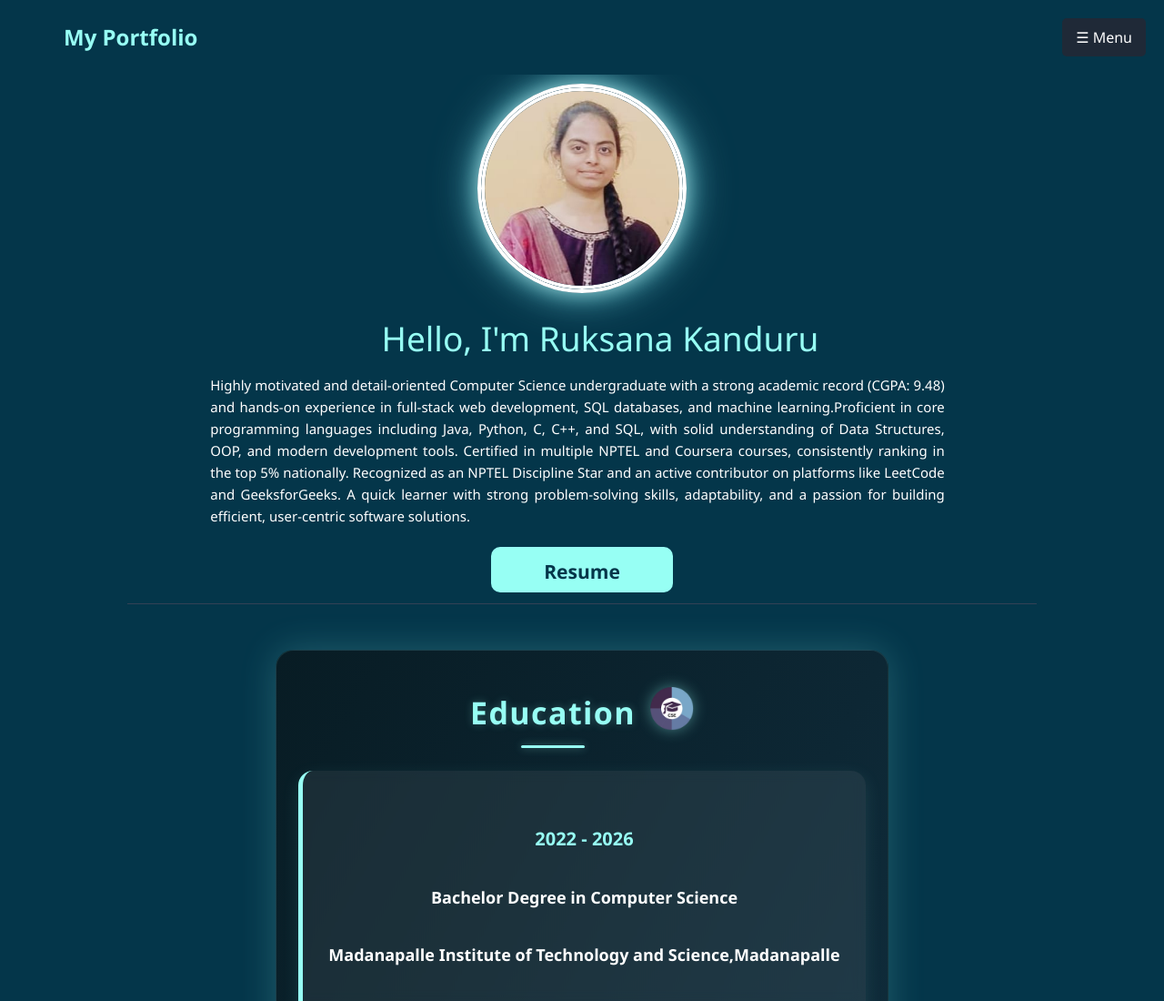
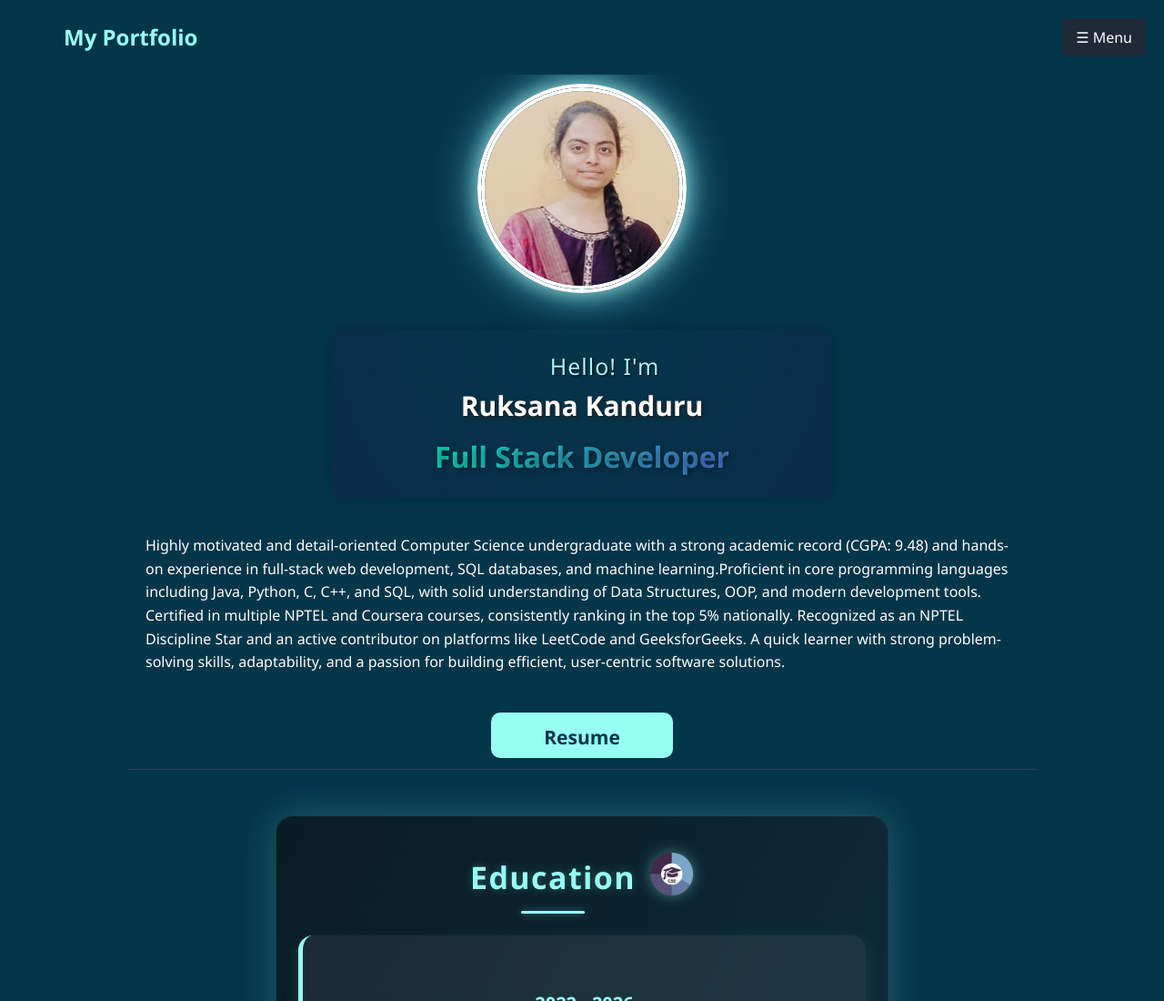
Before and after one commit to Ruksana2005/portfolio, a plain HTML site: page my_portfolio/index.html in a window 1280 px wide. Shown: the top 1100 px of the page at 91% size. Drawn offline with nearby package versions, Linux system fonts and the light colour scheme.

Commit message:
Add files via upload

```diff
--- a/my_portfolio/index.html
+++ b/my_portfolio/index.html
@@ -42,8 +42,13 @@
         <img src="./photoport.jpg" draggable="false" alt="">
     </div>
     <section id="about">
-    <div class="text-box">
-        <h1>Hello, I'm Ruksana Kanduru</h1>
+      <div class="text-box">
+      <h1>Hello! I'm</h1>
+      <h2>Ruksana Kanduru</h2>
+      <h3>Full Stack Developer</h3>
+  </div>
+
+
         <h1>
             <span class="skills"></span>
         </h1>
--- a/my_portfolio/style.css
+++ b/my_portfolio/style.css
@@ -223,21 +223,48 @@ section {
 }
 
 /* Text Box */
+
+
 .text-box {
-    max-width: 950px;
-    margin-top: 0px;           /* Remove extra margin above heading */
-    margin-bottom: -20px;
     text-align: center;
-    color: white;
+    padding: 20px 15px;  /* Reduced padding */
+    max-width: 550px;    /* Limits width of the box */
+    margin: auto;
+    margin-bottom: 40px;
+    background: radial-gradient(circle at top, #04364A 0%, #0C2D48 100%);
+    border-radius: 10px;
+    box-shadow: 0 0 20px rgba(0, 0, 0, 0.2);
 }
 
 .text-box h1 {
-    font-size: 37px;
-    font-weight: 300;
-    color: #97FFF4;
-    margin-top: -20px;           /* Reduce space above heading */
-    margin-bottom: -10px;          /* Remove space below if not needed */
+    font-size: 25px;
+    font-weight: 500;
+    color: #A7F6FF;
+    margin: 0 0 4px 0; /* Tight space below */
+    letter-spacing: 1px;
+    text-align: center;
+    text-shadow: 1px 1px 2px #000;
+    margin-bottom:-30px;
 }
+
+.text-box h2 {
+    font-size: 30px;
+    font-weight: 700;
+    color: #ffffff;
+    margin: 0 0 6px 0;
+    text-shadow: 2px 2px 4px #222;
+}
+
+.text-box h3 {
+    font-size: 32px;
+    font-weight: 900;
+    background: linear-gradient(90deg, #00feba, #5b5bd6);
+    -webkit-background-clip: text;
+    -webkit-text-fill-color: transparent;
+    text-shadow: 2px 2px 6px rgba(0,0,0,0.4);
+    margin: 0;
+}
+
 
 .text-box .skills {
     color: var(--aqua-color);
@@ -245,7 +272,7 @@ section {
 
 .text-box p {
     font-size: 15px;
-    margin-top: 30px;
+    margin-top: 45px;
     width: 85%;
     margin-left: auto;
     margin-right: auto;
```
